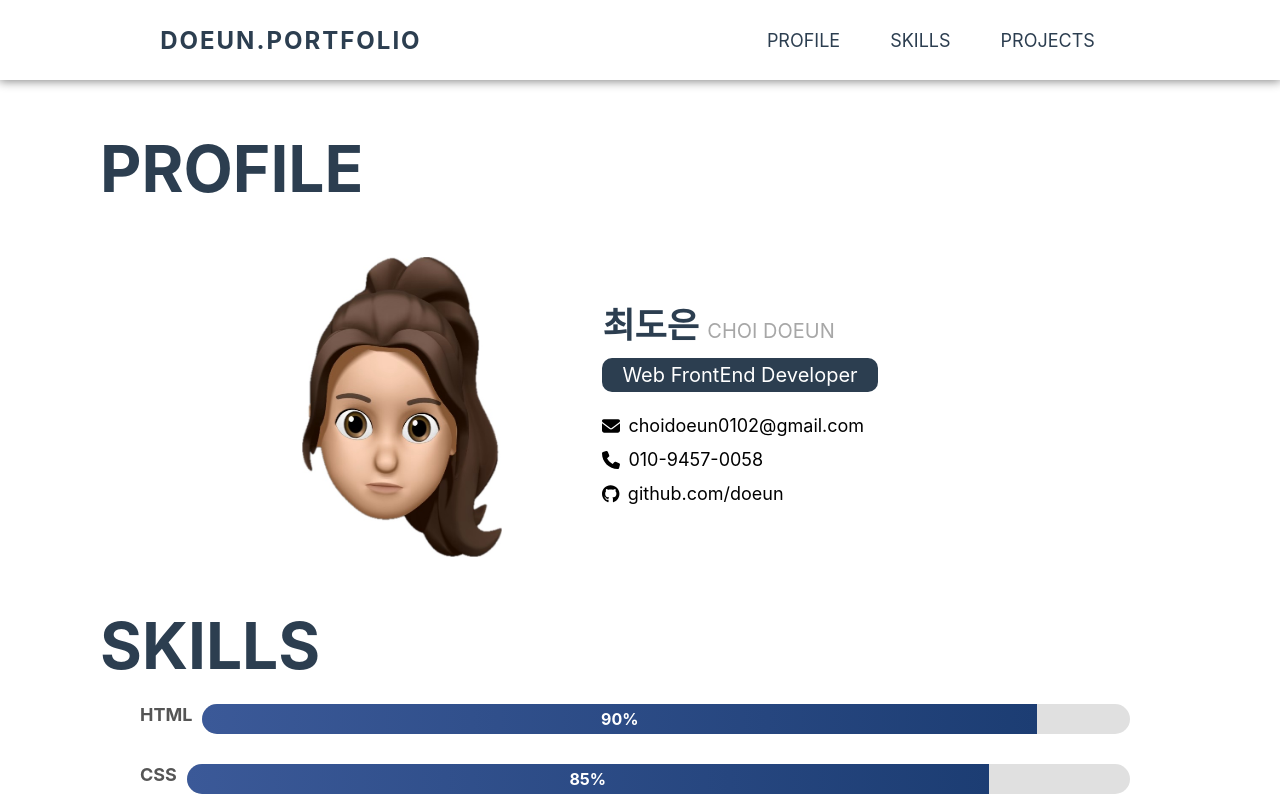
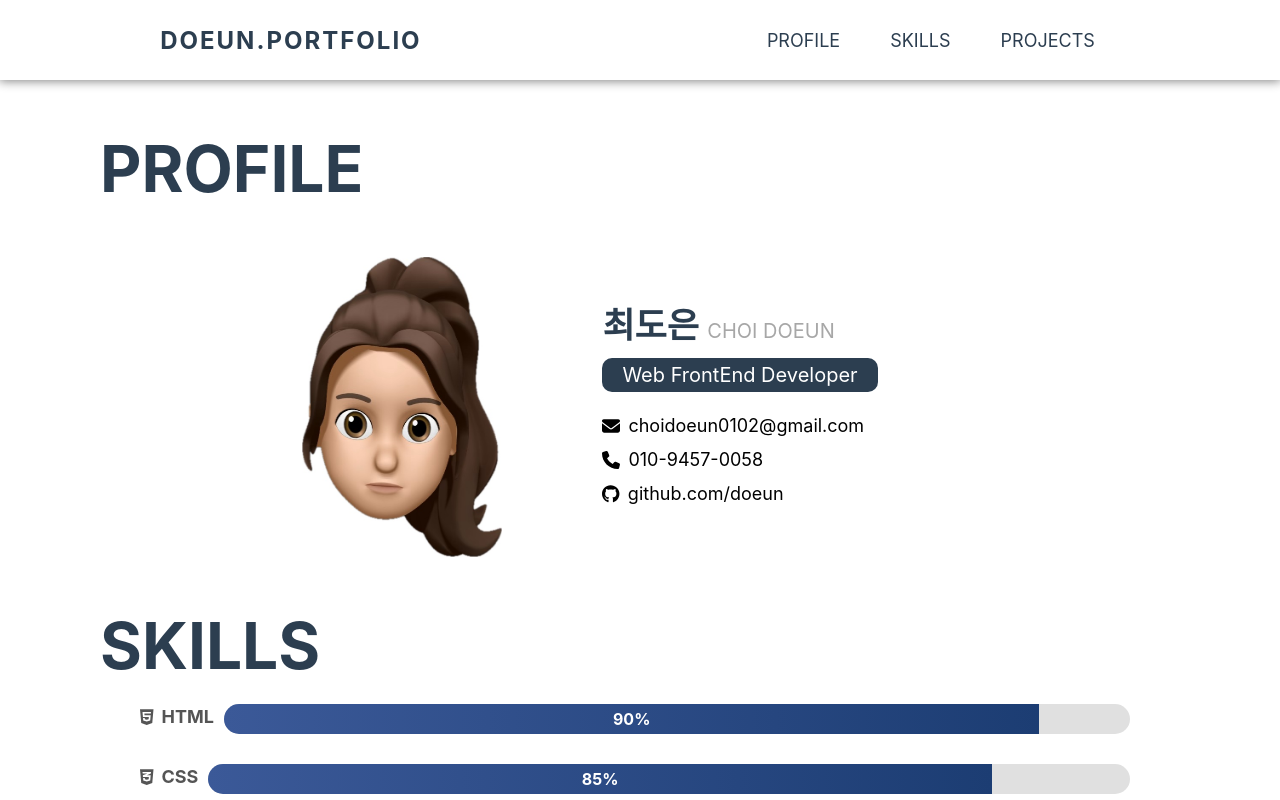
Before and after one commit to doeun07/portfolio, a React (Create React App) app: page / in a window 1280 px wide. Shown: the top 800 px of the page. Built offline with nearby package versions, Linux system fonts and the light colour scheme.

Commit message:
스킬 영역 아이콘 추가

```diff
--- a/src/sections/Skills.js
+++ b/src/sections/Skills.js
@@ -1,17 +1,30 @@
 import React from "react";
 import "../styles/skills.css";
+import { FontAwesomeIcon } from "@fortawesome/react-fontawesome";
+import {
+  faGithub,
+  faHtml5,
+  faCss3Alt,
+  faJs,
+  faReact,
+  faBootstrap,
+  faPhp,
+  faGitAlt,
+  faFigma,
+} from "@fortawesome/free-brands-svg-icons";
+import { faDatabase } from "@fortawesome/free-solid-svg-icons";
 
 const skills = [
-  { name: "HTML", level: 90 },
-  { name: "CSS", level: 85 },
-  { name: "JavaScript", level: 60 },
-  { name: "React", level: 30 },
-  { name: "Bootstrap", level: 50 },
-  { name: "PHP", level: 50 },
-  { name: "MySQL", level: 50 },
-  { name: "Git", level: 40 },
-  { name: "GitHub", level: 70 },
-  { name: "Figma", level: 60 },
+  { name: "HTML", level: 90, iconLink: faHtml5 },
+  { name: "CSS", level: 85, iconLink: faCss3Alt },
+  { name: "JavaScript", level: 60, iconLink: faJs },
+  { name: "React", level: 30, iconLink: faReact },
+  { name: "Bootstrap", level: 50, iconLink: faBootstrap },
+  { name: "PHP", level: 50, iconLink: faPhp },
+  { name: "MySQL", level: 50, iconLink: faDatabase },
+  { name: "Git", level: 40, iconLink: faGitAlt },
+  { name: "GitHub", level: 70, iconLink: faGithub },
+  { name: "Figma", level: 60, iconLink: faFigma },
 ];
 
 const Skills = () => {
@@ -21,7 +34,9 @@ const Skills = () => {
       <div className="skills-content">
         {skills.map((skill, index) => (
           <div key={index} className="skill-bar">
-            <p className="skill-name">{skill.name}</p>
+            <p className="skill-name">
+              <FontAwesomeIcon icon={skill.iconLink} /> {skill.name}
+            </p>
             <div className="progress-bar">
               <div
                 className="progress-fill"
--- a/src/styles/skills.css
+++ b/src/styles/skills.css
@@ -15,6 +15,9 @@
   font-weight: bold;
   margin-bottom: 5px;
   color: #555;
+  display: flex;
+  align-items: center;
+  gap: 8px;
 }
 
 .progress-bar {
```
